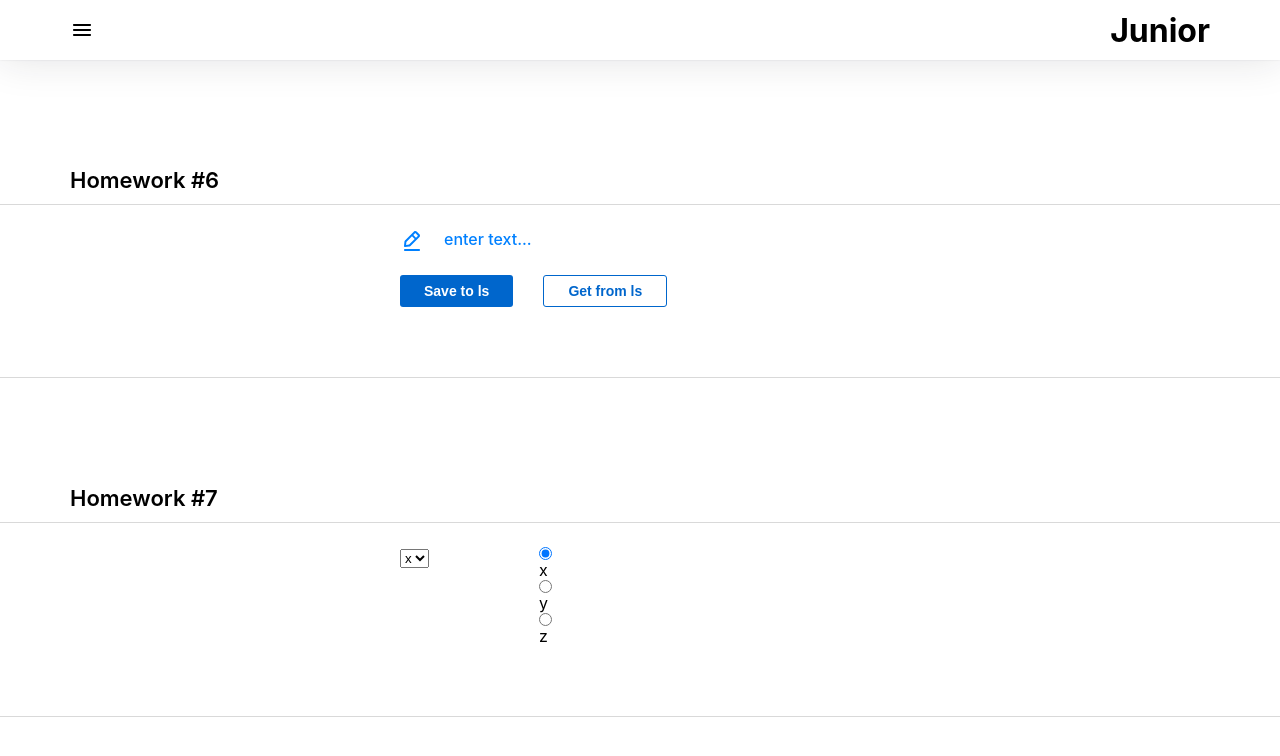
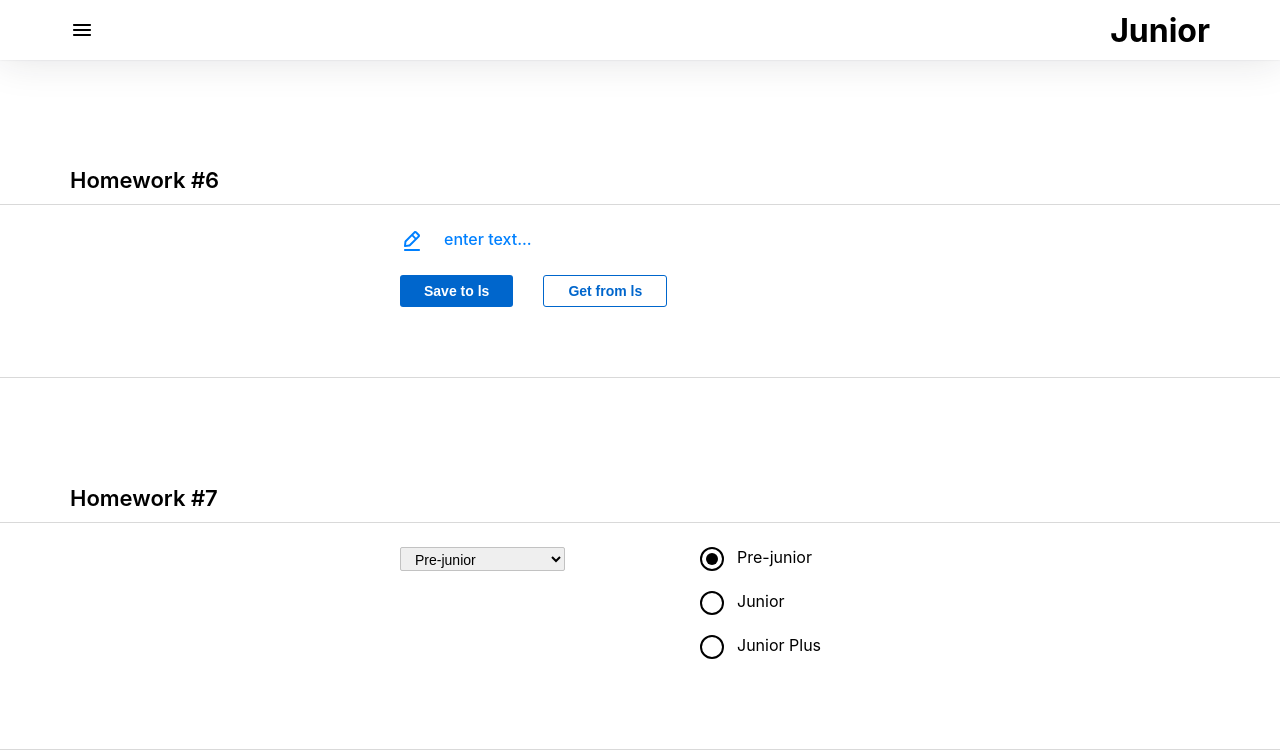
Before and after one commit to IvanVlKuchumov/hws2-master, a React (Create React App) app: page /#/junior in a window 1280 px wide. Shown: the top 756 px of the page. Built offline with nearby package versions, Linux system fonts and the light colour scheme.

Commit message:
Add HW7 styles

```diff
--- a/src/s2-homeworks/hw07/HW7.tsx
+++ b/src/s2-homeworks/hw07/HW7.tsx
@@ -12,9 +12,9 @@ import s from './HW7.module.css'
 * */
 
 const arr = [
-    { id: 1, value: 'x' },
-    { id: 2, value: 'y' },
-    { id: 3, value: 'z' },
+    { id: 1, value: 'Pre-junior' },
+    { id: 2, value: 'Junior' },
+    { id: 3, value: 'Junior Plus' },
 ] // value может быть изменено
 
 const HW7 = () => {
--- a/src/s2-homeworks/hw07/common/c5-SuperSelect/SuperSelect.module.css
+++ b/src/s2-homeworks/hw07/common/c5-SuperSelect/SuperSelect.module.css
@@ -1,9 +1,22 @@
 .select {
-}
-
-.select:focus {
+    width: 165px;
+    height: 24px;
+    border: 1px solid #C2C2C2;
+    border-radius: 2px;
+    font-weight: 400;
+    font-size: 14px;
+    line-height: 17px;
+    padding-top: 2px;
+    padding-left: 10px;
+    outline: none;
+    box-shadow: none;
 }
 
 
-.option:hover {
+
+.select:focus {
+
 }
+
+.option {
+}
--- a/src/s2-homeworks/hw07/common/c6-SuperRadio/SuperRadio.module.css
+++ b/src/s2-homeworks/hw07/common/c6-SuperRadio/SuperRadio.module.css
@@ -1,15 +1,36 @@
 .radio {
-    display: flex;
+    appearance: none;
+    position: relative;
+    margin-bottom: 20px;
+
 }
 
 .radio::before {
+    content: '';
+    display: block;
+    width: 20px;
+    height: 20px;
+    border: 2px solid black;
+    border-radius: 50%;
 }
 
 
-.radio:checked::before {
+.radio:checked::after {
+    content: '';
+    display: block;
+    width: 12px;
+    height: 12px;
+    background-color: black;
+    border-radius: 50%;
+    position: absolute;
+    top: 6px;
+    left: 6px;
 }
 
 .label {
+    display: flex;
+    gap: 13px;
+    padding-left: 25px;
 }
 
 .options {
```
